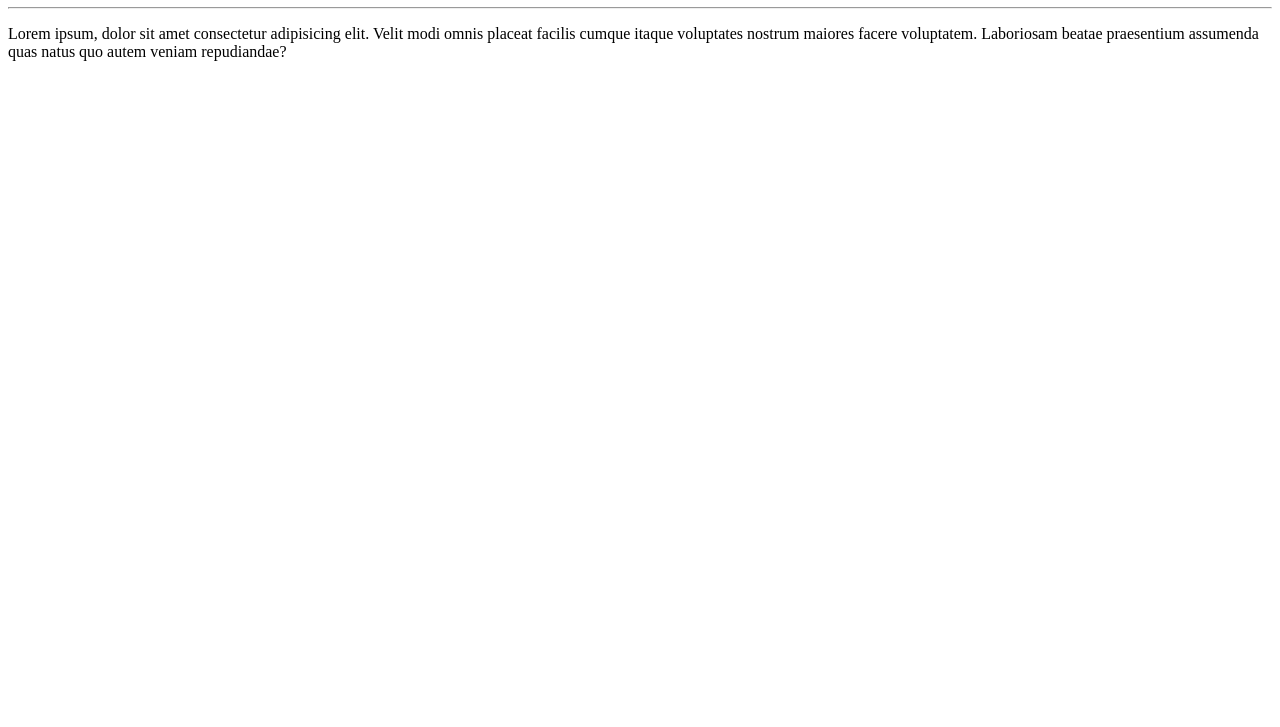
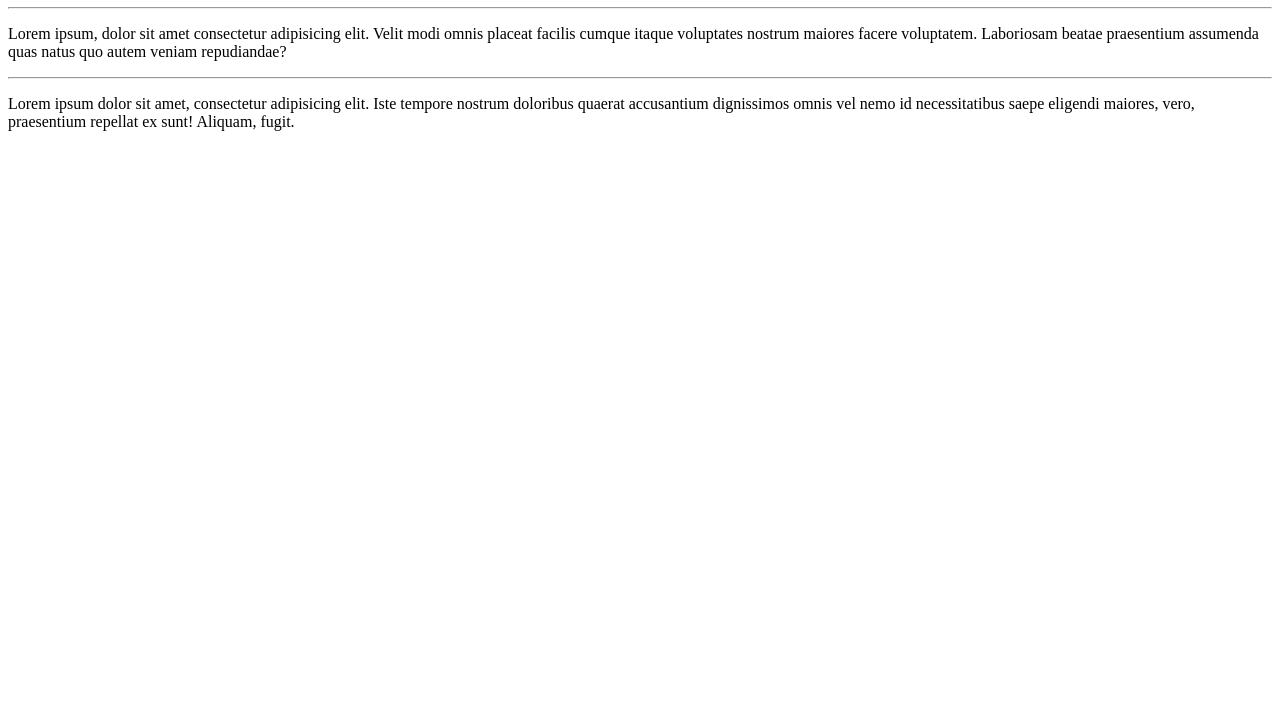
Before and after one commit to lucassinhoreli/Ola-Mundo, a plain HTML site: page site-exemplo/index.html in a window 1280 px wide. Shown: the part 73-800 px from the top of the page. Drawn offline with Linux system fonts and the light colour scheme.

Commit message:
atualizei o paragrafo

```diff
--- a/site-exemplo/index.html
+++ b/site-exemplo/index.html
@@ -9,5 +9,7 @@
     <h1>Ola, MUNDO</h1>
     <hr>
     <p>Lorem ipsum, dolor sit amet consectetur adipisicing elit. Velit modi omnis placeat facilis cumque itaque voluptates nostrum maiores facere voluptatem. Laboriosam beatae praesentium assumenda quas natus quo autem veniam repudiandae?</p>
+    <hr>
+    <p>Lorem ipsum dolor sit amet, consectetur adipisicing elit. Iste tempore nostrum doloribus quaerat accusantium dignissimos omnis vel nemo id necessitatibus saepe eligendi maiores, vero, praesentium repellat ex sunt! Aliquam, fugit.</p>
 </body>
 </html>
```
